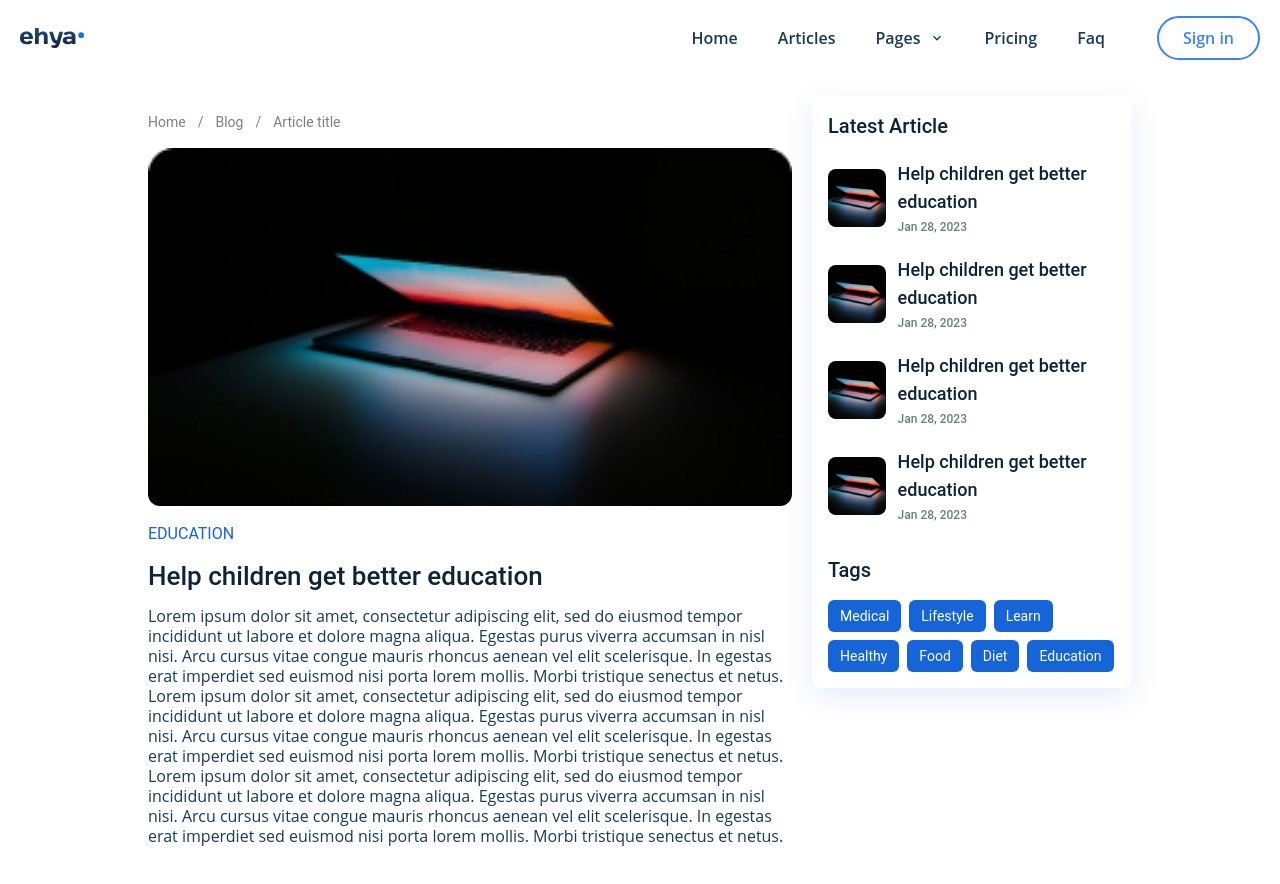
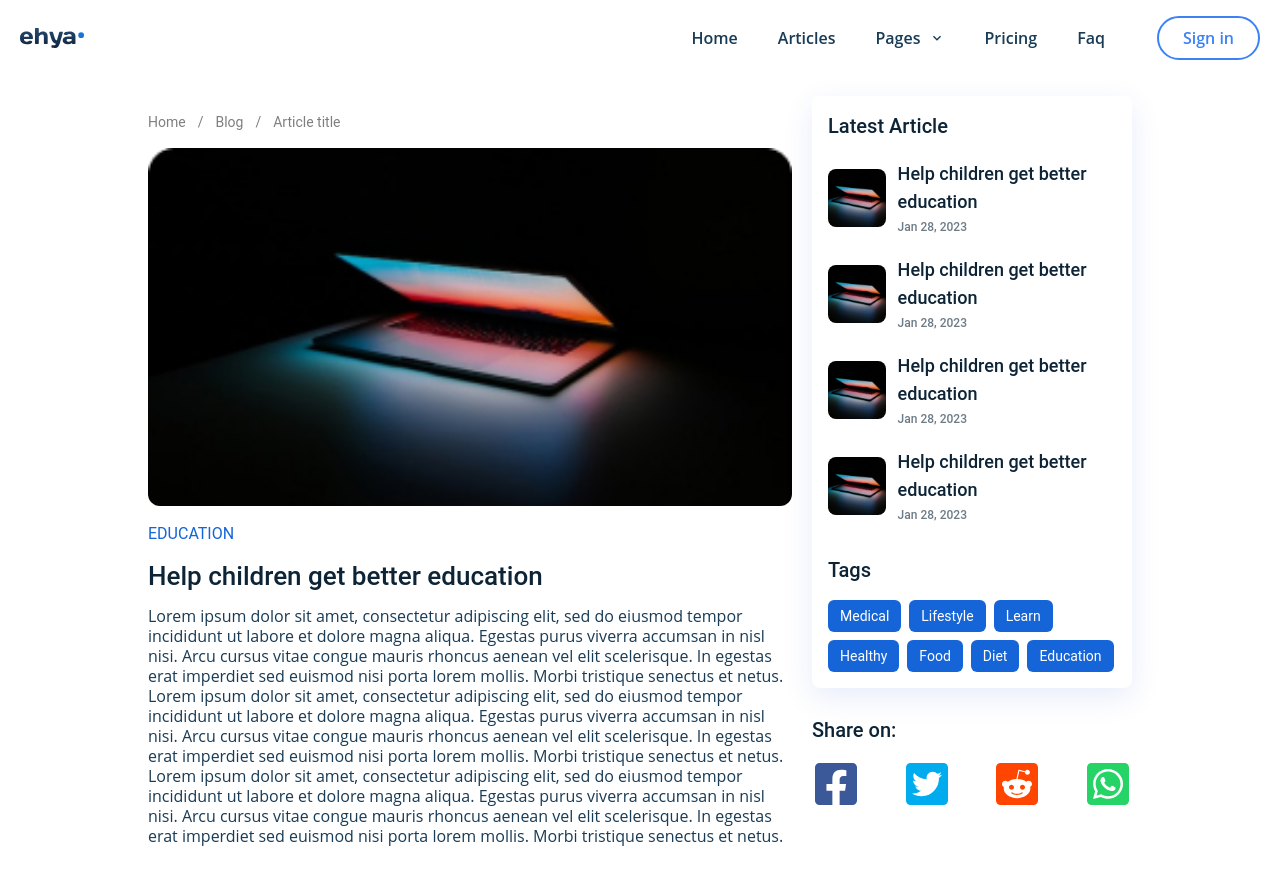
Before and after one commit to MdFahad23/MERN_FRONTEND_BLOG_APP, a React (Create React App) app: page /blog/1 in a window 1280 px wide. Shown: the top 884 px of the page. Built offline with nearby package versions, Linux system fonts and the light colour scheme.

Commit message:
Created socialShareButton on your blog

```diff
--- /dev/null
+++ b/src/components/SocialShareButtons.jsx
@@ -0,0 +1,44 @@
+import React from "react";
+import {
+  FaFacebookSquare,
+  FaTwitterSquare,
+  FaRedditSquare,
+  FaWhatsappSquare,
+} from "react-icons/fa";
+
+const SocialShareButtons = ({ url, title }) => {
+  return (
+    <div className="w-full flex justify-between">
+      <a
+        target="_blank"
+        rel="noreferrer"
+        href={`https://www.facebook.com/dialog/share?app_id=1180206992856877&display=popup&href=${url}`}
+      >
+        <FaFacebookSquare className="text-[#3b5998] w-12 h-auto" />
+      </a>
+      <a
+        target="_blank"
+        rel="noreferrer"
+        href={`https://twitter.com/intent/tweet?url=${url}`}
+      >
+        <FaTwitterSquare className="text-[#00acee] w-12 h-auto" />
+      </a>
+      <a
+        target="_blank"
+        rel="noreferrer"
+        href={`http://www.reddit.com/submit?url=${url}&title=${title}`}
+      >
+        <FaRedditSquare className="text-[#ff4500] w-12 h-auto" />
+      </a>
+      <a
+        target="_blank"
+        rel="noreferrer"
+        href={`https://api.whatsapp.com/send/?text=${url}`}
+      >
+        <FaWhatsappSquare className="text-[#25D366] w-12 h-auto" />
+      </a>
+    </div>
+  );
+};
+
+export default SocialShareButtons;
--- a/src/pages/ArticleDetail/ArticleDetailPage.jsx
+++ b/src/pages/ArticleDetail/ArticleDetailPage.jsx
@@ -6,6 +6,7 @@
 import { images } from "../../constants";
 import SuggestedPosts from "./container/SuggestedPosts";
 import CommentsContainer from "../../components/comments/CommentsContainer";
+import SocialShareButtons from "../../components/SocialShareButtons";
 
 const breadCrumsData = [
   { name: "Home", link: "/" },
@@ -98,12 +99,25 @@
           </div>
           <CommentsContainer className="mt-10" logginedUserId="a" />
         </article>
+        <div>
           <SuggestedPosts
             header="Latest Article"
             posts={PostData}
             tags={tagsData}
             className="mt-8 lg:mt-0 lg:max-w-xs"
           />
+          <div className="mt-7">
+            <h2 className="font-roboto font-medium text-dark-hard mb-4 md:text-xl">
+              Share on:
+            </h2>
+            <SocialShareButtons
+              url={encodeURI(window.location.href)}
+              title={encodeURIComponent(
+                "Client-side and Server-side explanation"
+              )}
+            />
+          </div>
+        </div>
       </section>
     </MainLayout>
   );
```
Lines whose indentation alone changed are shown as unchanged.
